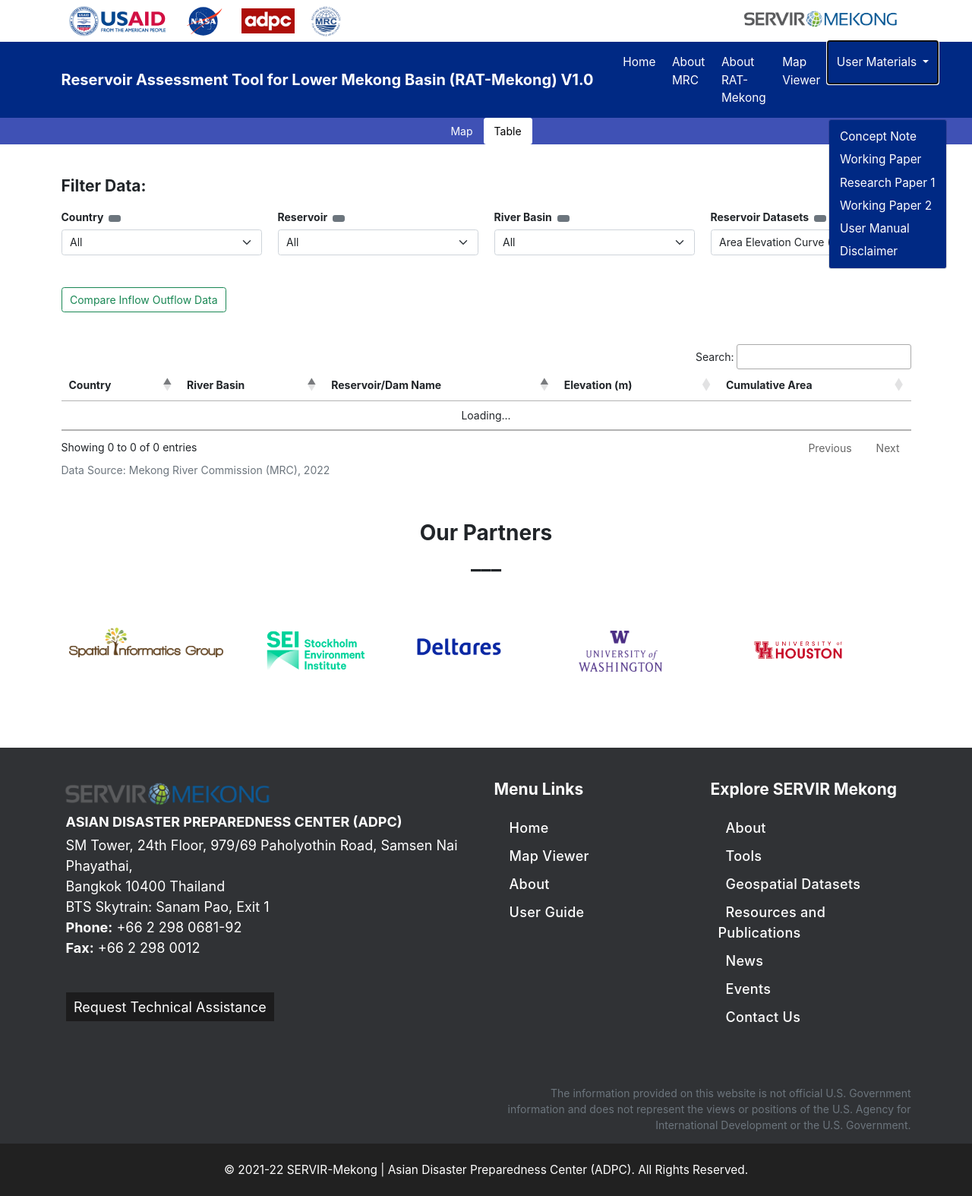
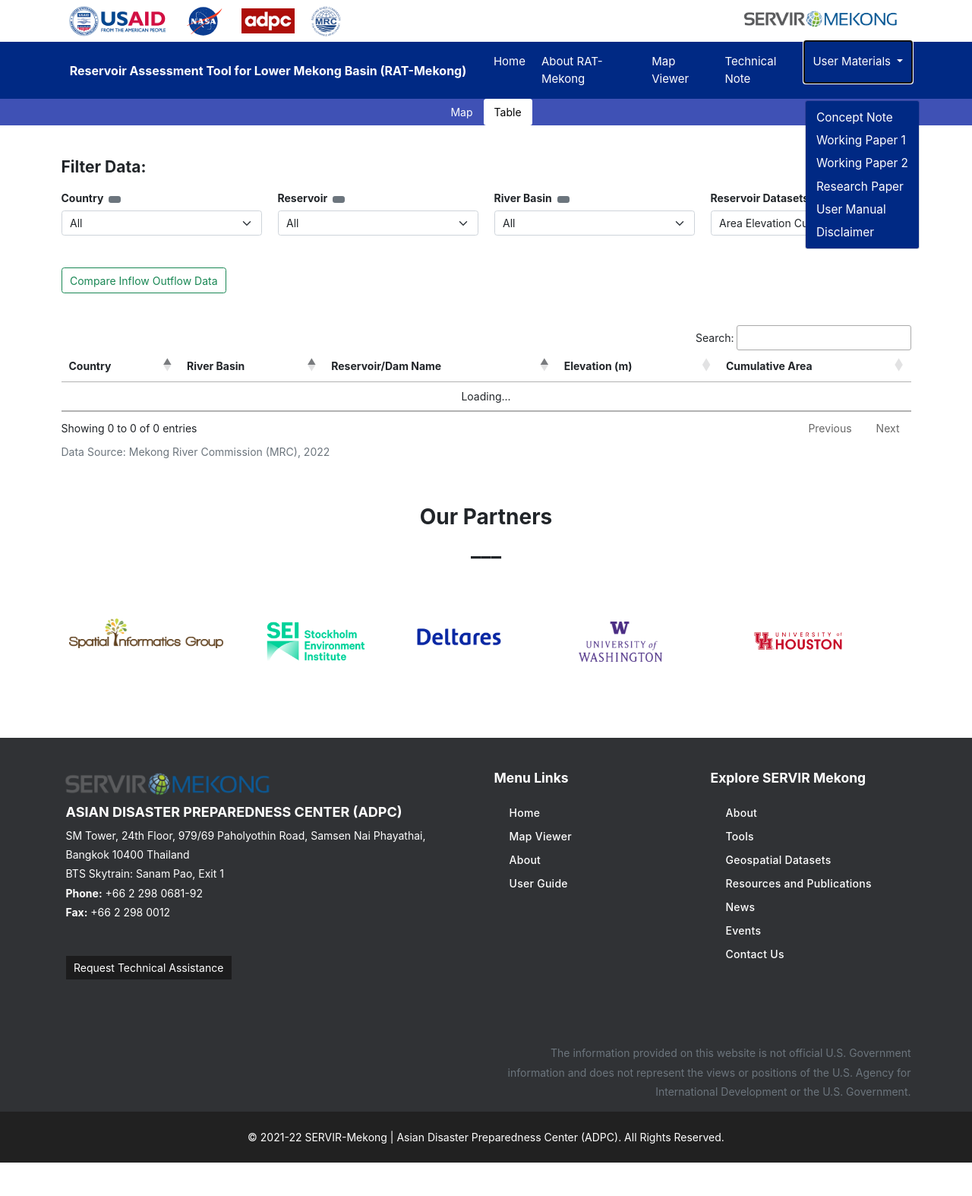
Before and after one commit to Servir-Mekong/rat_mekong, a Django app: page /table/ in a window 1280 px wide, after a click on "User Materials". Shown: the whole page at 76% size. After the commit the page ends 1530 px from the top, so only its background shows below. Run offline with Django 3.2, Linux system fonts and the light colour scheme; some libraries are stand-ins or nearby versions; some web fonts are replaced.

Commit message:
update text

```diff
--- a/main/urls.py
+++ b/main/urls.py
@@ -5,7 +5,7 @@ from django.conf.urls import include, url
 urlpatterns = [
     #path('', views.HomePage.as_view(), name='home'),
     path('', views.TeamList.as_view(), name='home'),
-    path('about-mrc/', views.AboutMRCPage.as_view(), name='about-mrc'),
+    path('technical-note/', views.TechNotePage.as_view(), name='technical-note'),
     path('about/', views.AboutPage.as_view(), name='about'),
     path('map/', views.MapPage.as_view(), name='map'),
     path('table/', views.TablePage.as_view(), name='table'),
--- a/main/views.py
+++ b/main/views.py
@@ -26,8 +26,8 @@ class TeamList(ListView):
     template_name = 'home.html'
 
 
-class AboutMRCPage(TemplateView):
-    template_name = "about-mrc.html"
+class TechNotePage(TemplateView):
+    template_name = "technical-note.html"
 
 
 class AboutPage(TemplateView):
--- a/static/css/base.css
+++ b/static/css/base.css
@@ -68,3 +68,10 @@ html, body {
     color: #000;
     background-color: #fff;
 }
+p {
+    line-height: 1.8;
+}
+a {
+    color: #3f51b5;
+    text-decoration: none;
+}
--- a/static/css/footer.css
+++ b/static/css/footer.css
@@ -11,7 +11,7 @@
     padding-left: 6px;
 }
 .fcontent p {
-    font-size: 18px;
+    font-size: 16px;
     padding-left: 6px;
 }
 .fcontent .btn-primary {
@@ -29,7 +29,6 @@
 }
 .footer-menu {
     letter-spacing: 0.02em;
-    font-size: 1.1em;
     margin-top: 25px;
     margin-left: 0px;
     padding-left: 0;
@@ -40,7 +39,6 @@
     list-style-type: none;
 }
 .footer-menu-item a{
-    font-size: 18px;
     font-weight: 500;
     padding-left: 10px;
     color: #fff;
@@ -58,6 +56,5 @@
 .copyright-content {
     margin-top: 1.5em;
     margin-bottom: 1.5em;
-    font-size: 1.1em;
     color: white;
 }
--- a/static/css/navigation.css
+++ b/static/css/navigation.css
@@ -49,7 +49,7 @@
     /* background-color: #0f5e9c; */
 }
 .navbar .navbar-brand {
-    font-size: 20px;
+    font-size: 16px;
     font-weight: bold;
     color: #fff;
 }
@@ -61,7 +61,7 @@
 } */
 .navbar .navbar-nav .nav-link {
     color: #fff;
-    font-size: 1.1em;
+    font-size: 15px;
     /* position: relative; */
     position: relative;
 }
@@ -126,7 +126,7 @@
     }
 }  */
 .dropdown-menu {
-    margin-top: -10px;
+    margin-top: -12px;
     background-color: #002984;
     color: #fff;
 }
--- a/templates/footer.html
+++ b/templates/footer.html
@@ -9,7 +9,7 @@
 				<h1>
 					<b>ASIAN DISASTER PREPAREDNESS CENTER (ADPC)</b>
 				</h1>
-				<p>
+				<p class="fs-6">
 					SM Tower, 24th Floor, 979/69 Paholyothin Road, Samsen Nai Phayathai,
 					<br>
 					Bangkok 10400 Thailand
@@ -21,13 +21,13 @@
 					<b>Fax:</b> +66 2 298 0012
 				</p>
 				<br>
-				<a type="button" class="btn btn-primary mb-5" href="https://servir.adpc.net/services/technical-assistance">
+				<a type="button" class="btn btn-primary mb-5 fs-6" href="https://servir.adpc.net/services/technical-assistance">
 					Request Technical Assistance
 				</a>
 			</div>
 			<div class="col-md-3">
-				<h4><b>Menu Links</b></h4>
-				<ul class="footer-menu">
+				<h4 class="fs-5"><b>Menu Links</b></h4>
+				<ul class="footer-menu fs-6">
 					<li class="footer-menu-item">
 						<a href="/" target="_blank"><i class="fa fa-angle-right" aria-hidden="true"></i> Home</a>
 					</li>
@@ -43,8 +43,8 @@
 				</ul>
 			</div>
 			<div class="col-md-3">
-				<h4><b>Explore SERVIR Mekong</b></h4>
-				<ul class="footer-menu">
+				<h4 class="fs-5"><b>Explore SERVIR Mekong</b></h4>
+				<ul class="footer-menu fs-6">
 					<li class="footer-menu-item">
 						<a href="https://servir.adpc.net/about/about-servir-mekong" target="_blank"><i class="fa fa-angle-right" aria-hidden="true"></i> About</a>
 					</li>
--- a/templates/navigation.html
+++ b/templates/navigation.html
@@ -66,8 +66,8 @@
 <div class="navigation mb-0 pb-0">
     <div class="container mb-0 pb-0">
         <nav class="navbar navbar-expand-lg mb-0 pb-0">
-            <a class="navbar-brand ms-0 ps-0" href="/">
-                Reservoir Assessment Tool for Lower Mekong Basin (RAT-Mekong) V1.0
+            <a class="navbar-brand" href="/">
+               Reservoir Assessment Tool for Lower Mekong Basin (RAT-Mekong)
             </a>
             <button class="navbar-toggler ms-auto" type="button" data-bs-toggle="collapse" data-bs-target="#navbarTogglerMenu" aria-controls="navbarTogglerMenu" aria-expanded="false" aria-label="Toggle navigation">
                 <span><i class="fa fa-bars text-white"></i></span>
@@ -78,10 +78,6 @@
                     <li class="nav-item {% if request.path == homePage %}active{% endif %}">
                         <a class="nav-link" href="{{ homePage }}">Home</a>
                     </li>
-                    {% url 'about-mrc' as aboutMRCPage %}
-                    <li class="nav-item {% if request.path == aboutMRCPage %}active{% endif %}">
-                        <a class="nav-link" href="{{ aboutMRCPage }}">About MRC</a>
-                    </li>
                     {% url 'about' as aboutPage %}
                     <li class="nav-item {% if request.path == aboutPage %}active{% endif %}">
                         <a class="nav-link" href="{{ aboutPage }}">About RAT-Mekong</a>
@@ -90,6 +86,10 @@
                     <li class="nav-item {% if request.path == mapPage %}active{% endif %}">
                         <a class="nav-link" href="{{  mapPage }}">Map Viewer</a>
                     </li>
+                    {% url 'technical-note' as TechNotePage %}
+                    <li class="nav-item {% if request.path == TechNotePage %}active{% endif %}">
+                        <a class="nav-link" href="{{ TechNotePage }}">Technical Note</a>
+                    </li>
                     {% url 'user-guide' as userGuidePage %}
                     <li class="nav-item dropdown {% if request.path == userGuidePage %}active{% endif %}">
                         <a class="nav-link dropdown-toggle" href="#" id="navbarDropdown" role="button" data-bs-toggle="dropdown" aria-expanded="false">
@@ -97,9 +97,9 @@
                         </a>
                         <ul class="dropdown-menu" aria-labelledby="navbarDropdown">
                           <li><a class="dropdown-item" href="{%static 'docs/210226 Concept Note_Mekong Reservoir Assessment Tool (RAT).docx' %}">Concept Note</a></li>
-                          <li><a class="dropdown-item" href="{%static 'docs/210920 Working Paper 1v3_RAT-Mekong.docx' %}">Working Paper</a></li>
-                          <li><a class="dropdown-item" href="https://saswe.net/publications/RATPaper.pdf" target="_blank">Research Paper 1</a></li>
+                          <li><a class="dropdown-item" href="{%static 'docs/210920 Working Paper 1v3_RAT-Mekong.docx' %}">Working Paper 1</a></li>
                           <li><a class="dropdown-item" href="{%static 'docs/211118 Working Paper 2v1_RAT-Mekong.docx' %}">Working Paper 2</a></li>
+                          <li><a class="dropdown-item" href="https://saswe.net/publications/RATPaper.pdf" target="_blank">Research Paper</a></li>
                           <li><a class="dropdown-item" href="{%static 'docs/RAT-Mekong_User_Manual_V1.2.pdf' %}" target="_blank">User Manual</a></li>
                           <li><a class="dropdown-item" href="/about/disclaimer">Disclaimer</a></li>
                         </ul>
```
Also changed, not shown: templates/about-mrc.html (deleted, +0 -79 lines), templates/about.html (+28 -53 lines), templates/home.html (+7 -9 lines), templates/technical-note.html (added, +46 -0 lines).
